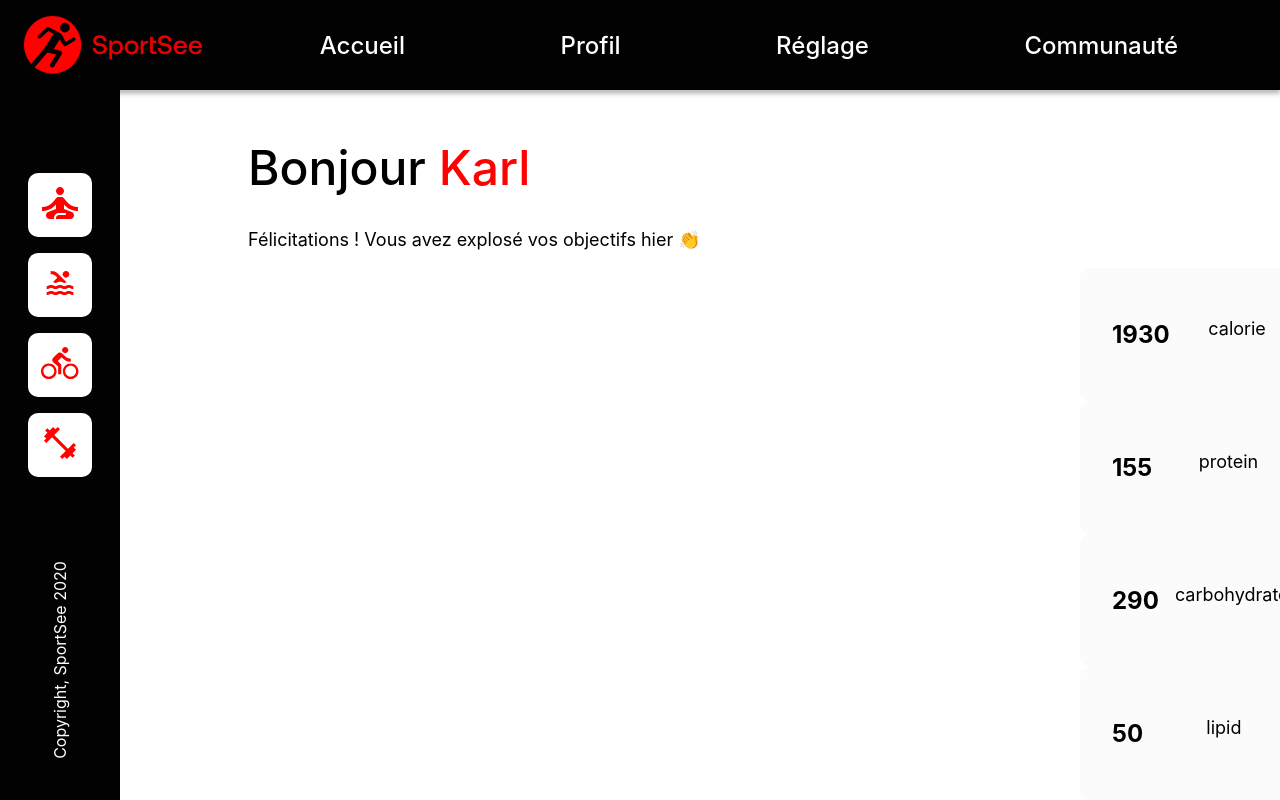
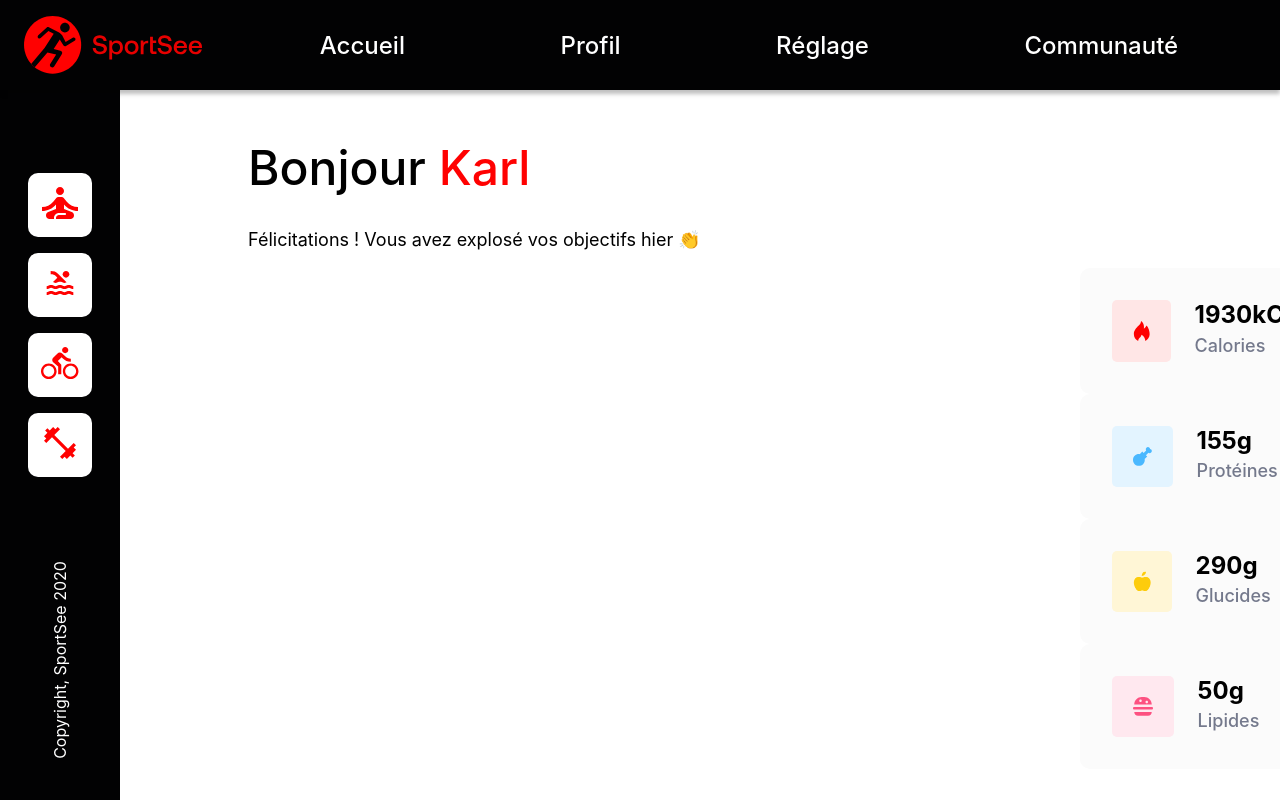
Before and after one commit to CindyJEAN/CindyJean_12_17022022, a React (Create React App) app: page / in a window 1280 px wide. Shown: the top 800 px of the page. Built offline with nearby package versions, Linux system fonts and the light colour scheme.

Commit message:
style: user info cards icon and color
+ get user info function in dataManager

```diff
--- a/src/base/_utils.scss
+++ b/src/base/_utils.scss
@@ -1,7 +1,7 @@
 $almostBlack: #020203;
 $colorPrimary: #FF0101;
 $colorPrimaryDark: #E60000;
-// $colorDark: #74798C;
+$colorDark: #74798C;
 $backgroundDark: #282D30;
 $backgroundLight: #FBFBFB;
 
--- a/src/components/dashboard/_dashboard.scss
+++ b/src/components/dashboard/_dashboard.scss
@@ -2,8 +2,8 @@
 
 .dashboardPage {
   // display: flex;
-  // margin: 1rem auto;
-  margin: 1rem 8rem;
+  margin: 1rem auto;
+  // margin: 1rem 8rem;
   width: calc(80% - #{$headerWidth});
   max-width: 1440px;
   // max-width: 1126px;
--- a/src/components/dashboard/dashboard.jsx
+++ b/src/components/dashboard/dashboard.jsx
@@ -1,22 +1,13 @@
+import { getUserId, getUserMainDataById } from "../../data/dataManager";
 import InfoCard from "../infoCard/infoCard";
 import React from "react";
-import { getUserById } from "../../data/dataManager";
-
-const userId = 12;
 
 export default function Dashboard() {
-  const userMainData = getUserById(userId);
+  const userId = getUserId();
+  const userMainData = getUserMainDataById(userId);
   const name = userMainData.userInfos.firstName;
 
-  const keyData = [];
-  for (const [key, value] of Object.entries(userMainData.keyData)) {
-    const label = key.toString().slice(0, -5);
-    keyData.push({
-      label: label,
-      count: value,
-      icon: `icon_${label}.svg`,
-    });
-  }
+  const nutritionElements = ["calorie", "protein", "carbohydrate", "lipid"];
 
   return (
     <main className="dashboardPage">
@@ -29,12 +20,10 @@
         <div className="dashboardDataGraphs"></div>
 
         <div className="dashboardDataInfoCards">
-          {keyData.map((element, index) => (
+          {nutritionElements.map((element, index) => (
             <InfoCard
               key={index}
-              label={element.label}
-              value={element.count}
-              icon={element.icon}
+              type={element}
             />
           ))}
         </div>
--- a/src/components/infoCard/_infoCard.scss
+++ b/src/components/infoCard/_infoCard.scss
@@ -4,8 +4,39 @@
   @extend .dashboardItem;
   padding: 2rem;
   display: grid;
-  column-gap: 1rem;
+  column-gap: 1.5rem;
+  justify-content: flex-start;
   grid-template-areas:
     "icon count"
     "icon label";
+
+  img {
+    padding: 1.3rem;
+    border-radius: 5px;
+    grid-area: icon;
+  }
+
+  h2 {
+    margin: 0;
+  }
+
+  p {
+    margin: 0;
+    font-weight: 500;
+    color: $colorDark;
+  }
+
+  .calorie {
+    background-color: lighten(#ff0000, 45%);
+  }
+  .carbohydrate {
+    background-color: lighten(#FDCC0C, 40%);
+  }
+  .lipid {
+    background-color: lighten(#FD5181, 30%);
+  }
+  .protein {
+    background-color: lighten(#4AB8FF, 30%);
+  }
+
 }
--- a/src/components/infoCard/infoCard.jsx
+++ b/src/components/infoCard/infoCard.jsx
@@ -1,10 +1,27 @@
+import {
+  getNutritionElementDataByUserId,
+  getUserId,
+} from "../../data/dataManager";
 import React from "react";
+import { getIcon } from "./infoCardHelper";
 
-export default function InfoCard({ label, value, icon }) {
+export default function InfoCard({ type }) {
+  const userId = getUserId();
+  const data = getNutritionElementDataByUserId(type, userId);
+
+  // const getIcon = (type) => {
+  //   return `../../assets/icons/icon_${type}.svg`;
+  // };
+  const icon = getIcon(type);
+
   return (
     <article className="infoCard">
-      <h2>{value}</h2>
-      <p>{label}</p>
+      <img src={icon} className={type}/>
+      <h2>
+        {data.value}
+        {data.unit}
+      </h2>
+      <p>{data.label}</p>
     </article>
   );
 }
--- /dev/null
+++ b/src/components/infoCard/infoCardHelper.js
@@ -0,0 +1,14 @@
+import calorie from "../../assets/icons/icon_calorie.svg";
+import carbohydrate from "../../assets/icons/icon_carbohydrate.svg";
+import lipid from "../../assets/icons/icon_lipid.svg";
+import protein from "../../assets/icons/icon_protein.svg";
+
+export const getIcon = (type) => {
+  return type === "calorie"
+    ? calorie
+    : type === "carbohydrate"
+    ? carbohydrate
+    : type === "lipid"
+    ? lipid
+    : protein;
+};
--- a/src/data/data.js
+++ b/src/data/data.js
@@ -21,7 +21,7 @@
       lastName: "Ratorez",
       age: 34,
     },
-    score: 0.3,
+    todayScore: 0.3,
     keyData: {
       calorieCount: 2500,
       proteinCount: 90,
--- a/src/data/dataManager.js
+++ b/src/data/dataManager.js
@@ -5,12 +5,55 @@
   USER_PERFORMANCE,
 } = require("./data");
 
+const getUserId = () => {
+  const user = window.location.href.split("/")[4];
+  return user === "" || user === undefined ? 12 : Number(user);
+};
+
+/**
+ * format data for nutrition element for user
+ *
+ * @param   {String}  element  nutrition element
+ * @param   {Number}  id       user id
+ *
+ * @return  {Object}           label, unit and value of element
+ */
+const getNutritionElementDataByUserId = (element, id) => {
+  const mainData = USER_MAIN_DATA.filter((user) => user.id === id)[0].keyData;
+  const formatedData = {};
+
+  switch (element) {
+    case "calorie":
+      formatedData.label = "Calories";
+      formatedData.unit = "kCal";
+      formatedData.value = mainData.calorieCount;
+      break;
+    case "protein":
+      formatedData.label = "Protéines";
+      formatedData.unit = "g";
+      formatedData.value = mainData.proteinCount;
+      break;
+    case "carbohydrate":
+      formatedData.label = "Glucides";
+      formatedData.unit = "g";
+      formatedData.value = mainData.carbohydrateCount;
+      break;
+    case "lipid":
+      formatedData.label = "Lipides";
+      formatedData.unit = "g";
+      formatedData.value = mainData.lipidCount;
+      break;
+  }
+  return formatedData;
+};
+
 /**
  * @description Retrieve the main user info (first name, last name, today score)
  * @param {number} id
  */
-const getUserById = (id) =>
-  USER_MAIN_DATA.filter((user) => user.id === id).shift();
+const getUserMainDataById = (id) => {
+  return USER_MAIN_DATA.filter((user) => user.id === id)[0];
+};
 
 /**
  * @param {number} id
@@ -35,7 +78,9 @@
   ).shift();
 
 module.exports = {
-  getUserById,
+  getUserId,
+  getUserMainDataById,
+  getNutritionElementDataByUserId,
   getUserActivityById,
   getUserAverageSession,
   getUserPerformance,
```
